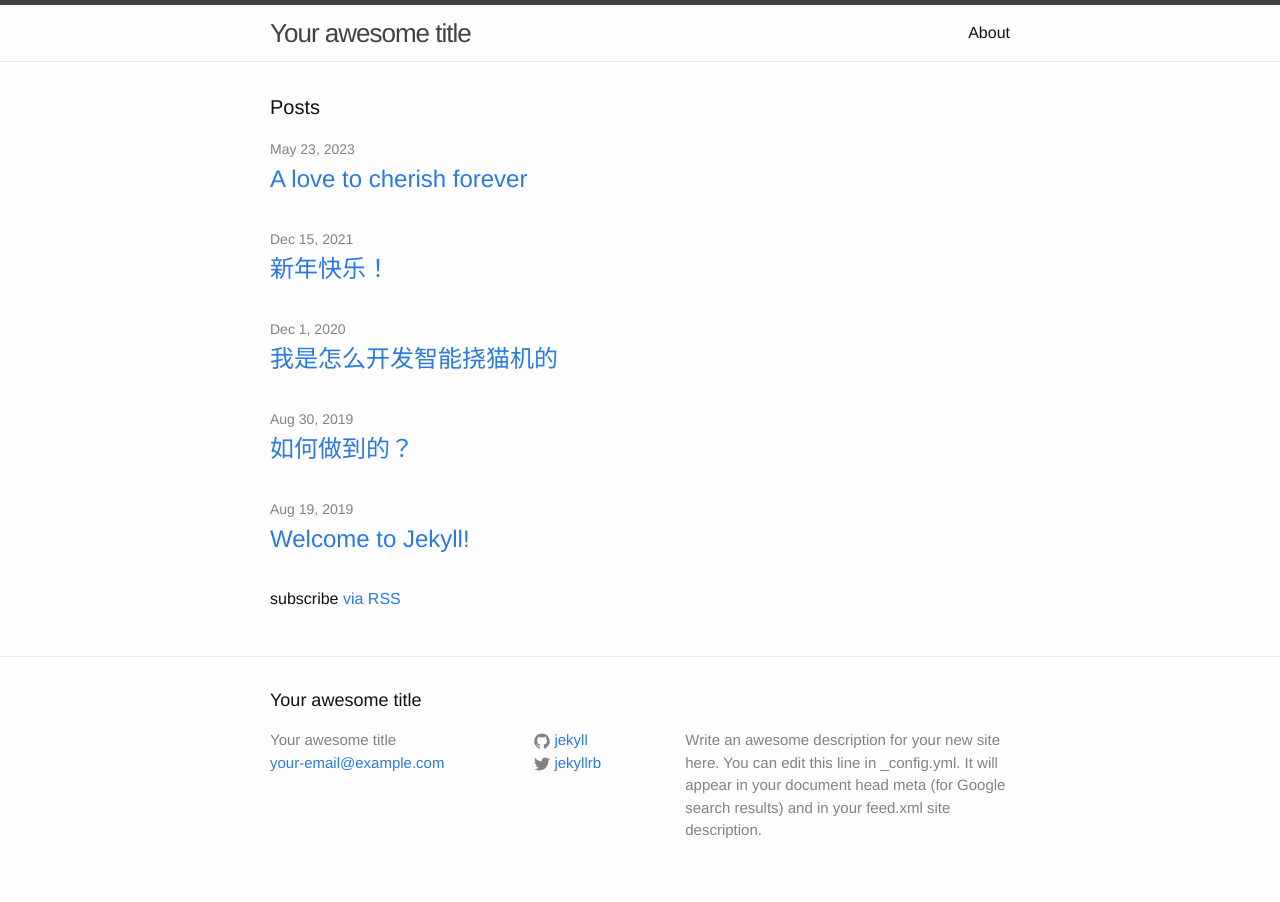
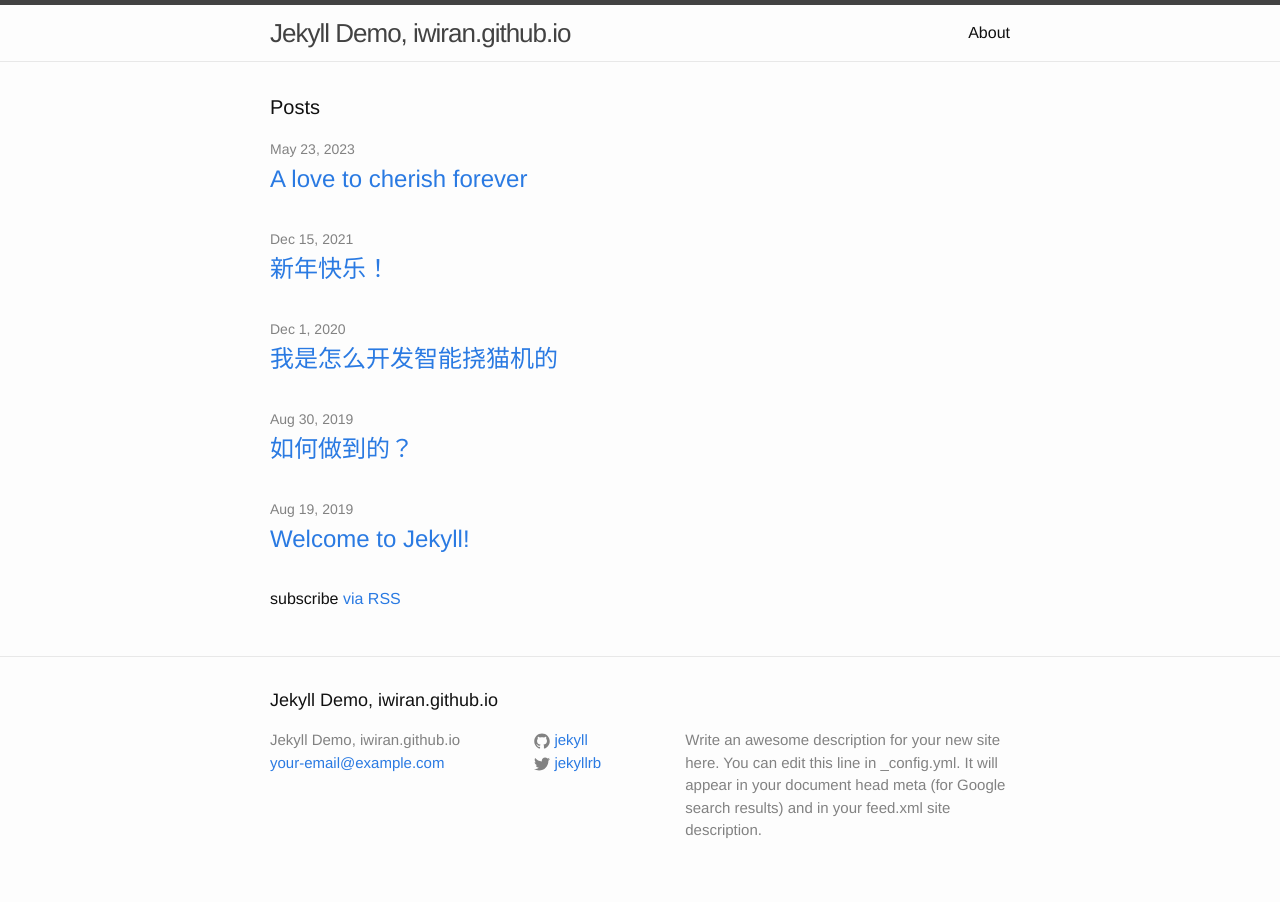
Before and after one commit to iwiran/jekyll-demo, a Jekyll site: the page built from index.html, in a window 1280 px wide. Built offline with Jekyll 4.4.1, drawn with Linux system fonts in a browser that asks for light colours.

Commit message:
Update _config.yml

```diff
--- a/_config.yml
+++ b/_config.yml
@@ -18,7 +18,7 @@
 # You can create any custom variable you would like, and they will be accessible
 # in the templates via {{ site.myvariable }}.
 
-title: Your awesome title
+title: Jekyll Demo, iwiran.github.io
 email: your-email@example.com
 description: >- # this means to ignore newlines until "baseurl:"
   Write an awesome description for your new site here. You can edit this
```
